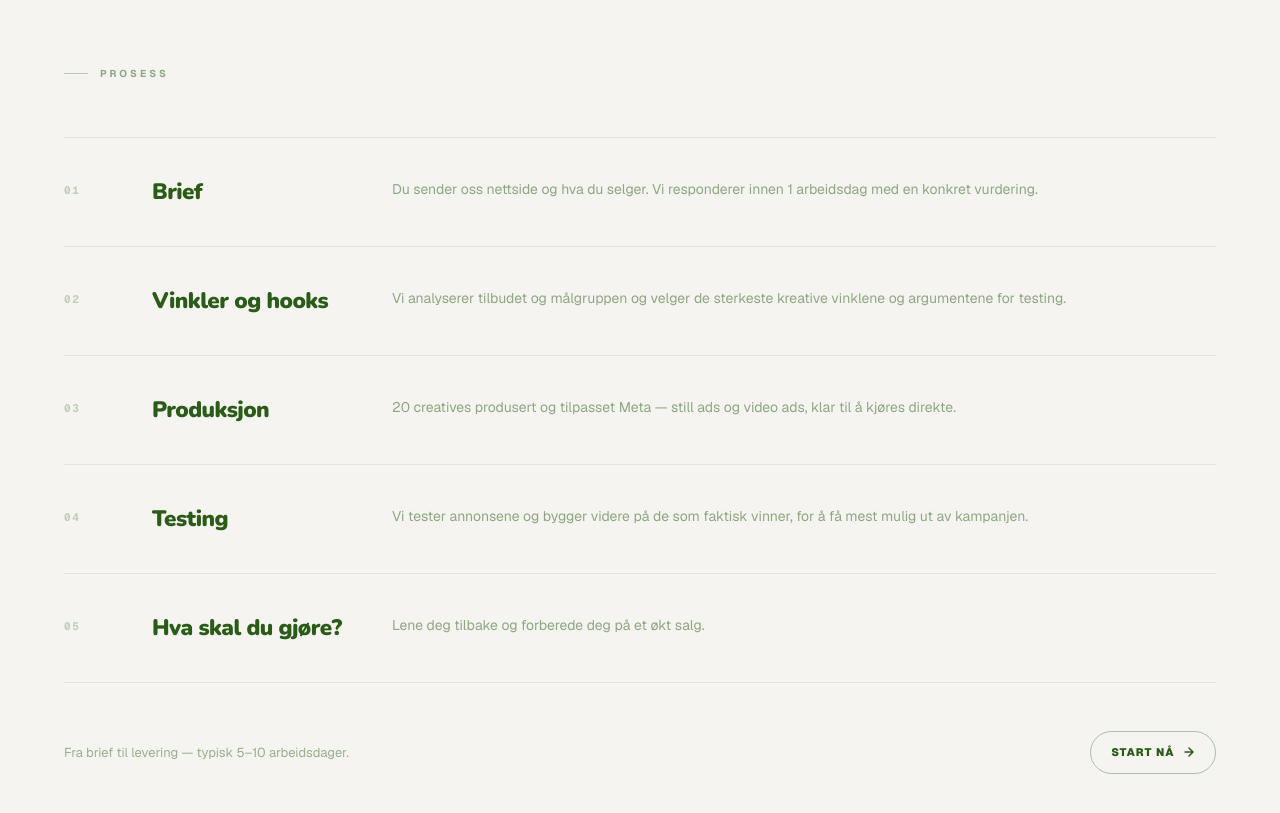
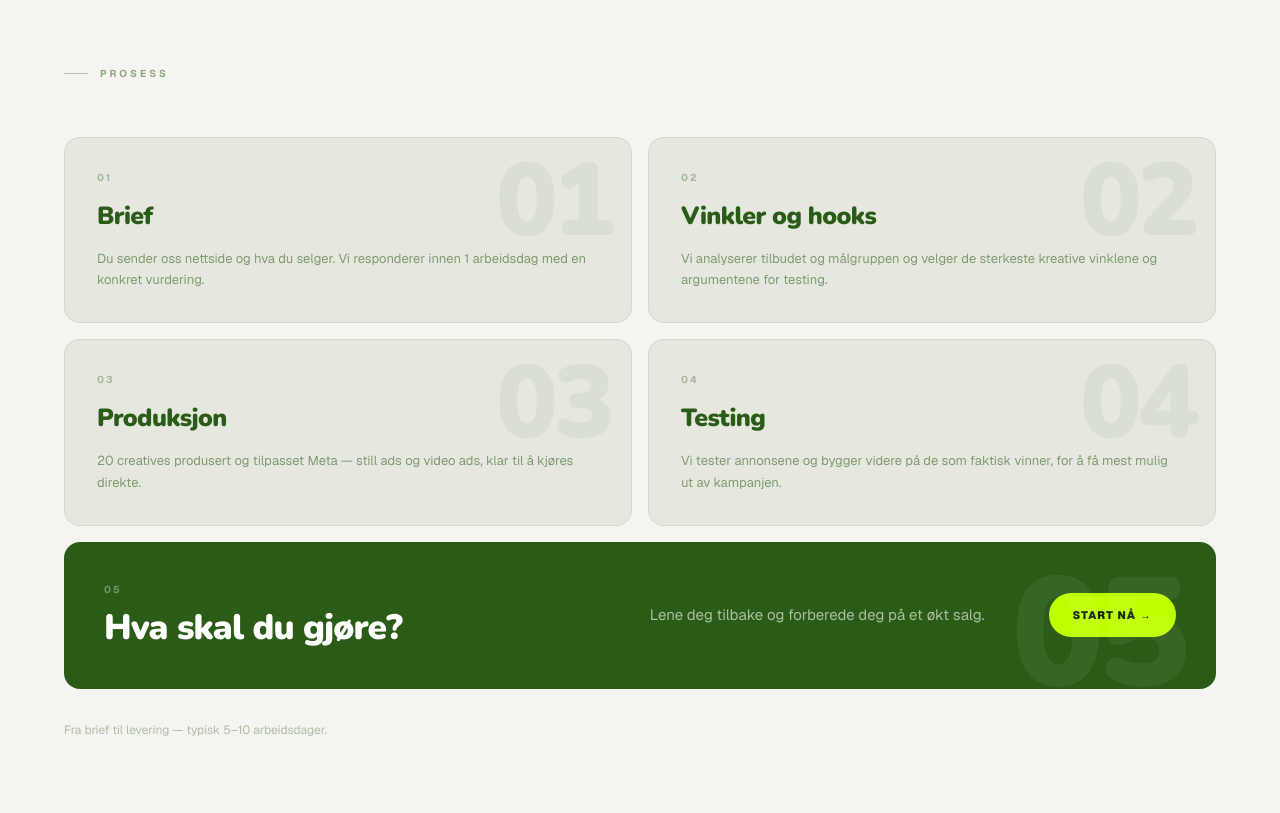
Before and after one commit to vetlegang/klyr-landing-page, a Next.js app: page / in a window 1280 px wide. Shown: the part 3740-4553 px from the top of the page. Built offline with nearby package versions, Linux system fonts and the light colour scheme.

Commit message:
feat: prosess-kort med grønne bokser og stagger-animasjon, lyd på videoer

```diff
--- a/app/components/Process.tsx
+++ b/app/components/Process.tsx
@@ -2,7 +2,6 @@
 
 import { motion, AnimatePresence } from "framer-motion";
 import { useEffect, useRef, useState } from "react";
-import { FadeIn } from "./FadeIn";
 
 const G = "#2A5C18";
 
@@ -11,34 +10,38 @@ const steps = [
     num: "01",
     title: "Brief",
     desc: "Du sender oss nettside og hva du selger. Vi responderer innen 1 arbeidsdag med en konkret vurdering.",
+    accent: false,
   },
   {
     num: "02",
     title: "Vinkler og hooks",
     desc: "Vi analyserer tilbudet og målgruppen og velger de sterkeste kreative vinklene og argumentene for testing.",
+    accent: false,
   },
   {
     num: "03",
     title: "Produksjon",
     desc: "20 creatives produsert og tilpasset Meta — still ads og video ads, klar til å kjøres direkte.",
+    accent: false,
   },
   {
     num: "04",
     title: "Testing",
     desc: "Vi tester annonsene og bygger videre på de som faktisk vinner, for å få mest mulig ut av kampanjen.",
+    accent: false,
   },
   {
     num: "05",
     title: "Hva skal du gjøre?",
     desc: "Lene deg tilbake og forberede deg på et økt salg.",
+    accent: true, // solid green, hero card
   },
 ];
 
-// Two-word split for dramatic stagger
 const introLines = [
-  { big: "Creatives",    small: null },
-  { big: "som kan",      small: null },
-  { big: "performance.", small: null },
+  "Creatives",
+  "som kan",
+  "performance.",
 ];
 
 type Phase = "intro" | "steps";
@@ -80,7 +83,7 @@ export default function Process() {
     >
       <div className="max-w-[1440px] mx-auto">
 
-        {/* Section label — always visible */}
+        {/* Section label */}
         <motion.div
           className="flex items-center gap-3 mb-14"
           initial={{ opacity: 0, y: 10 }}
@@ -89,10 +92,7 @@ export default function Process() {
           transition={{ duration: 0.5 }}
         >
           <span className="w-6 h-px" style={{ background: G, opacity: 0.3 }} />
-          <p
-            className="text-[10px] font-bold tracking-[0.3em] uppercase"
-            style={{ color: G, opacity: 0.5 }}
-          >
+          <p className="text-[10px] font-bold tracking-[0.3em] uppercase" style={{ color: G, opacity: 0.5 }}>
             Prosess
           </p>
         </motion.div>
@@ -124,51 +124,60 @@ export default function Process() {
                       fontSize:      "clamp(3.2rem, 13vw, 11rem)",
                       letterSpacing: "-0.03em",
                       color:         G,
-                      // Alternate: last word slightly faded for depth
-                      opacity: i === 2 ? 0.45 : 1,
+                      opacity:       i === 2 ? 0.45 : 1,
                     }}
                     initial={{ opacity: 0, x: i % 2 === 0 ? -30 : 30 }}
-                    animate={{
-                      opacity: i === 2 ? 0.45 : 1,
-                      x: 0,
-                    }}
-                    transition={{
-                      duration: 0.55,
-                      delay: i * 0.14,
-                      ease: [0.2, 0, 0.2, 1],
-                    }}
+                    animate={{ opacity: i === 2 ? 0.45 : 1, x: 0 }}
+                    transition={{ duration: 0.55, delay: i * 0.14, ease: [0.2, 0, 0.2, 1] }}
                   >
-                    {line.big}
+                    {line}
                   </motion.p>
                 ))}
               </motion.div>
             )}
 
-            {/* ── Process steps ── */}
+            {/* ── Process step cards ── */}
             {phase === "steps" && (
               <motion.div
                 key="steps"
-                initial={{ opacity: 0, y: 16 }}
-                animate={{ opacity: 1, y: 0 }}
-                transition={{ duration: 0.5, ease: "easeOut" }}
+                initial={{ opacity: 0 }}
+                animate={{ opacity: 1 }}
+                transition={{ duration: 0.3 }}
               >
-                <div className="flex flex-col">
-                  {steps.map((step, i) => (
+                {/* Grid: 2 col on md, 1 col on mobile. Last card spans full width. */}
+                <div className="grid grid-cols-1 md:grid-cols-2 gap-4">
+
+                  {steps.slice(0, 4).map((step, i) => (
                     <motion.div
                       key={step.num}
-                      className="grid grid-cols-[32px_1fr] md:grid-cols-[48px_200px_1fr] items-start gap-6 md:gap-10 py-8 md:py-10 border-t"
-                      style={{ borderColor: "rgba(42,92,24,0.1)" }}
-                      initial={{ opacity: 0, y: 18 }}
+                      className="relative rounded-2xl p-7 md:p-8 flex flex-col gap-4 overflow-hidden"
+                      style={{
+                        background: "rgba(42,92,24,0.07)",
+                        border:     "1.5px solid rgba(42,92,24,0.1)",
+                      }}
+                      initial={{ opacity: 0, y: 24 }}
                       animate={{ opacity: 1, y: 0 }}
-                      transition={{
-                        duration: 0.45,
-                        delay: i * 0.09,
-                        ease: "easeOut",
+                      transition={{ duration: 0.45, delay: i * 0.1, ease: [0.2, 0, 0.2, 1] }}
+                    >
+                      {/* Big faded number in background */}
+                      <span
+                        className="absolute right-5 top-3 font-black select-none pointer-events-none"
+                        style={{
+                          fontFamily:    "var(--font-nunito), sans-serif",
+                          fontSize:      "clamp(4rem, 8vw, 7rem)",
+                          letterSpacing: "-0.04em",
+                          color:         G,
+                          opacity:       0.06,
+                          lineHeight:    1,
                         }}
                       >
+                        {step.num}
+                      </span>
+
+                      {/* Small step number */}
                       <span
-                        className="text-[11px] font-mono font-bold tracking-[0.15em] pt-1"
-                        style={{ color: G, opacity: 0.25 }}
+                        className="text-[10px] font-bold tracking-[0.2em] uppercase"
+                        style={{ color: G, opacity: 0.35 }}
                       >
                         {step.num}
                       </span>
@@ -178,7 +187,7 @@ export default function Process() {
                         style={{
                           fontFamily: "var(--font-nunito), sans-serif",
                           fontWeight: 900,
-                          fontSize:   "clamp(1.1rem, 1.8vw, 1.4rem)",
+                          fontSize:   "clamp(1.2rem, 2vw, 1.55rem)",
                           color:      G,
                         }}
                       >
@@ -186,41 +195,83 @@ export default function Process() {
                       </h3>
 
                       <p
-                        className="text-[14px] leading-relaxed col-span-2 md:col-span-1 -mt-2 md:mt-0 ml-[38px] md:ml-0"
-                        style={{ color: G, opacity: 0.5 }}
+                        className="text-[13px] leading-relaxed"
+                        style={{ color: G, opacity: 0.55 }}
                       >
                         {step.desc}
                       </p>
                     </motion.div>
                   ))}
-                  <div className="border-t" style={{ borderColor: "rgba(42,92,24,0.1)" }} />
+
+                  {/* Step 05 — full width, solid green accent card */}
+                  <motion.div
+                    className="md:col-span-2 relative rounded-2xl p-7 md:p-10 flex flex-col md:flex-row md:items-center gap-6 md:gap-16 overflow-hidden"
+                    style={{ background: G }}
+                    initial={{ opacity: 0, y: 24 }}
+                    animate={{ opacity: 1, y: 0 }}
+                    transition={{ duration: 0.45, delay: 0.42, ease: [0.2, 0, 0.2, 1] }}
+                  >
+                    {/* Big faded number */}
+                    <span
+                      className="absolute right-8 top-4 font-black select-none pointer-events-none"
+                      style={{
+                        fontFamily:    "var(--font-nunito), sans-serif",
+                        fontSize:      "clamp(5rem, 12vw, 11rem)",
+                        letterSpacing: "-0.04em",
+                        color:         "#fff",
+                        opacity:       0.06,
+                        lineHeight:    1,
+                      }}
+                    >
+                      05
+                    </span>
+
+                    <div className="flex flex-col gap-2 flex-1">
+                      <span className="text-[10px] font-bold tracking-[0.2em] uppercase" style={{ color: "rgba(255,255,255,0.35)" }}>
+                        05
+                      </span>
+                      <h3
+                        className="leading-tight tracking-tight"
+                        style={{
+                          fontFamily: "var(--font-nunito), sans-serif",
+                          fontWeight: 900,
+                          fontSize:   "clamp(1.5rem, 3vw, 2.2rem)",
+                          color:      "#fff",
+                        }}
+                      >
+                        {steps[4].title}
+                      </h3>
                     </div>
 
-                <FadeIn delay={0.4}>
-                  <div className="flex flex-col sm:flex-row sm:items-center justify-between gap-6 mt-12">
-                    <p className="text-[13px]" style={{ color: G, opacity: 0.45 }}>
-                      Fra brief til levering — typisk 5–10 arbeidsdager.
+                    <p
+                      className="text-[15px] leading-relaxed md:max-w-sm"
+                      style={{ color: "rgba(255,255,255,0.6)" }}
+                    >
+                      {steps[4].desc}
                     </p>
+
+                    {/* CTA pill */}
                     <a
                       href="#kontakt"
-                      className="inline-flex items-center gap-2 text-[11px] font-black px-5 py-3 rounded-full transition-all duration-150 tracking-widest uppercase w-fit"
-                      style={{ border: "1.5px solid rgba(42,92,24,0.35)", color: G }}
-                      onMouseEnter={e => {
-                        (e.currentTarget as HTMLElement).style.background = G;
-                        (e.currentTarget as HTMLElement).style.color = "#F5F4F0";
-                      }}
-                      onMouseLeave={e => {
-                        (e.currentTarget as HTMLElement).style.background = "transparent";
-                        (e.currentTarget as HTMLElement).style.color = G;
-                      }}
+                      className="inline-flex items-center gap-2 text-[11px] font-black px-6 py-3.5 rounded-full tracking-widest uppercase shrink-0 transition-all duration-150"
+                      style={{ background: "#BEFF00", color: "#0D1F0A" }}
                     >
-                      Start nå
-                      <svg width="12" height="12" viewBox="0 0 12 12" fill="none">
-                        <path d="M2 6h8M6 2l4 4-4 4" stroke="currentColor" strokeWidth="1.5" strokeLinecap="round" strokeLinejoin="round" />
-                      </svg>
+                      Start nå →
                     </a>
+                  </motion.div>
+
                 </div>
-                </FadeIn>
+
+                {/* Footer note */}
+                <motion.p
+                  className="mt-8 text-[12px]"
+                  style={{ color: G, opacity: 0.35 }}
+                  initial={{ opacity: 0 }}
+                  animate={{ opacity: 0.35 }}
+                  transition={{ duration: 0.5, delay: 0.6 }}
+                >
+                  Fra brief til levering — typisk 5–10 arbeidsdager.
+                </motion.p>
               </motion.div>
             )}
 
```
Lines whose indentation alone changed are shown as unchanged.
